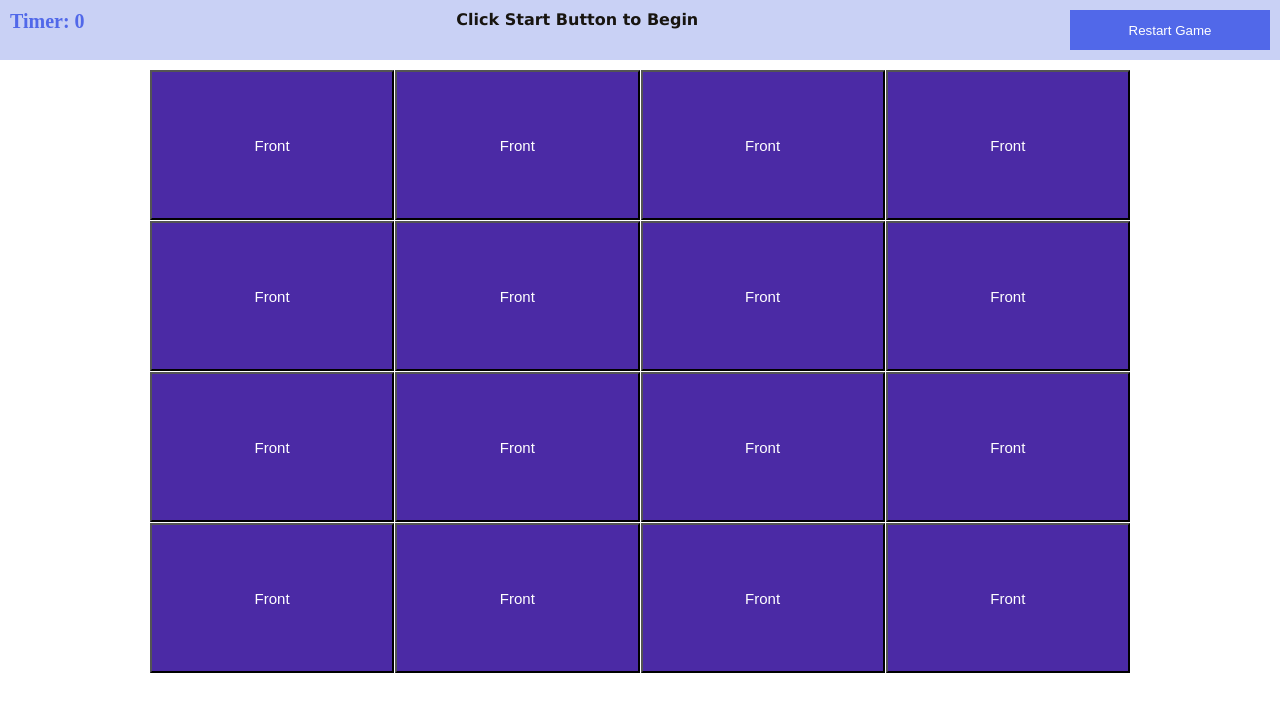
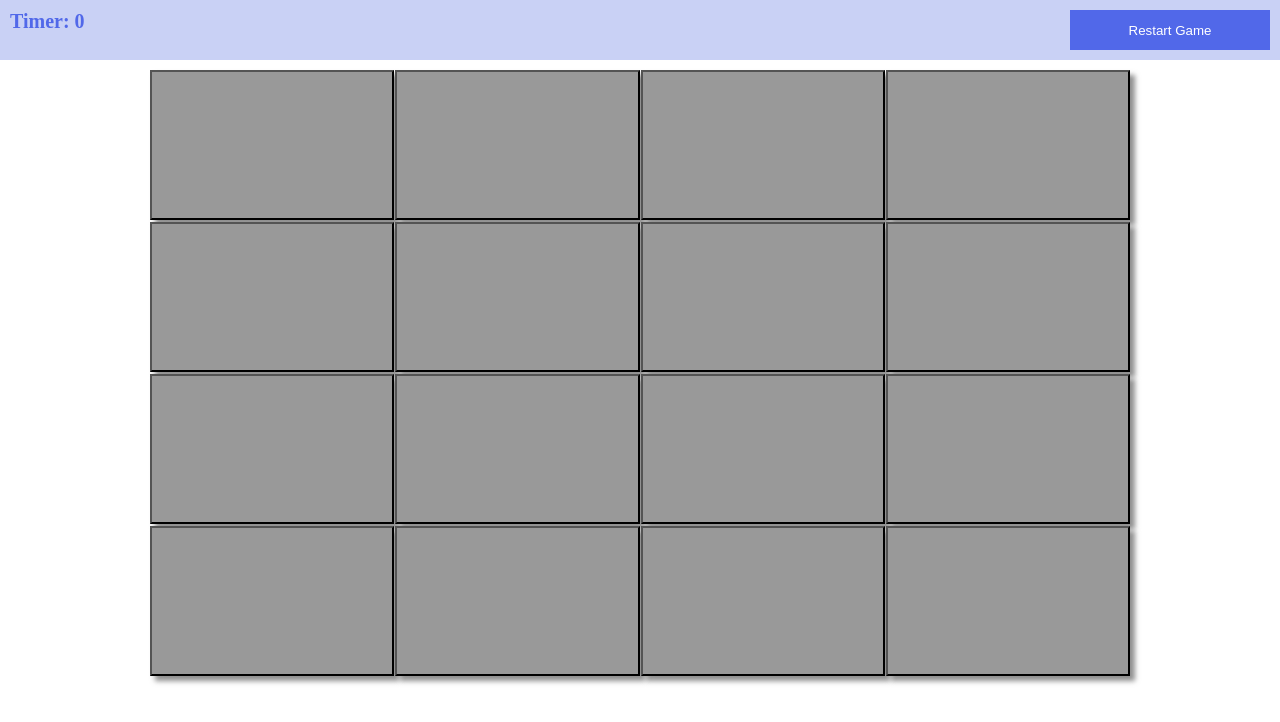
Before and after one commit to Kenec/Card-Match-Up, a React (Create React App) app: page / in a window 1280 px wide. Shown: the top 722 px of the page. Built offline with nearby package versions, Linux system fonts and the light colour scheme.

Commit message:
add restart game button

```diff
--- a/src/App.js
+++ b/src/App.js
@@ -67,10 +67,20 @@ class App extends PureComponent {
     }
   };
 
+  restartGame = () => {
+    this.setState({
+      isFlipped: Array(16).fill(false),
+      shuffledCard: App.duplicateCard().sort(() => Math.random() - 0.5),
+      clickCount: 1,
+      prevSelectedCard: -1,
+      prevCardId: -1
+    });
+  };
+
   render() {
     return (
      <div>
-       <Header />
+       <Header restartGame={this.restartGame} />
        <div className="grid-container">
           {
             this.state.shuffledCard.map((cardNumber, index) =>
--- a/src/components/card/Card.jsx
+++ b/src/components/card/Card.jsx
@@ -4,7 +4,7 @@ import ReactCardFlip from "react-card-flip";
 const Card = ({ id, isFlipped, handleClick, cardNumber }) => (
   <ReactCardFlip isFlipped={isFlipped} flipSpeedBackToFront={1} flipSpeedFrontToBack={1} >
     <button id={id} className={`card card-front ${cardNumber !== -1 ? "" : "hide-card"}`} onClick={handleClick} key="front">
-      Front
+
     </button>
 
     <button id={id} className={`card card-back ${cardNumber !== -1 ? "" : "hide-card"}`} onClick={handleClick} key="back">
--- a/src/components/header/Header.jsx
+++ b/src/components/header/Header.jsx
@@ -1,11 +1,11 @@
 import React from 'react';
 
-const Header = () => (
+const Header = ({ restartGame }) => (
   <div className="grid-header-container">
     <div className="justify-left timer">Timer: 0</div>
-    <div className="justify-center game-status-text">Click Start Button to Begin</div>
+    <div className="justify-center game-status-text"></div>
     <div className="justify-end">
-      <button className="restart-button">Restart Game</button>
+      <button onClick={restartGame} className="restart-button">Restart Game</button>
     </div>
   </div>
 );
--- a/src/styles/main.css
+++ b/src/styles/main.css
@@ -67,6 +67,11 @@ body {
   visibility: hidden;
 }
 
+.card-front {
+  background-color: #999999;
+  box-shadow: 5px 5px 5px rgba(68, 68, 68, 0.6);
+}
+
 .card-back {
   font-weight: bold;
 }
```
Also changed, not shown: src/components/gameOver/index.jsx (added, +11 -0 lines).
